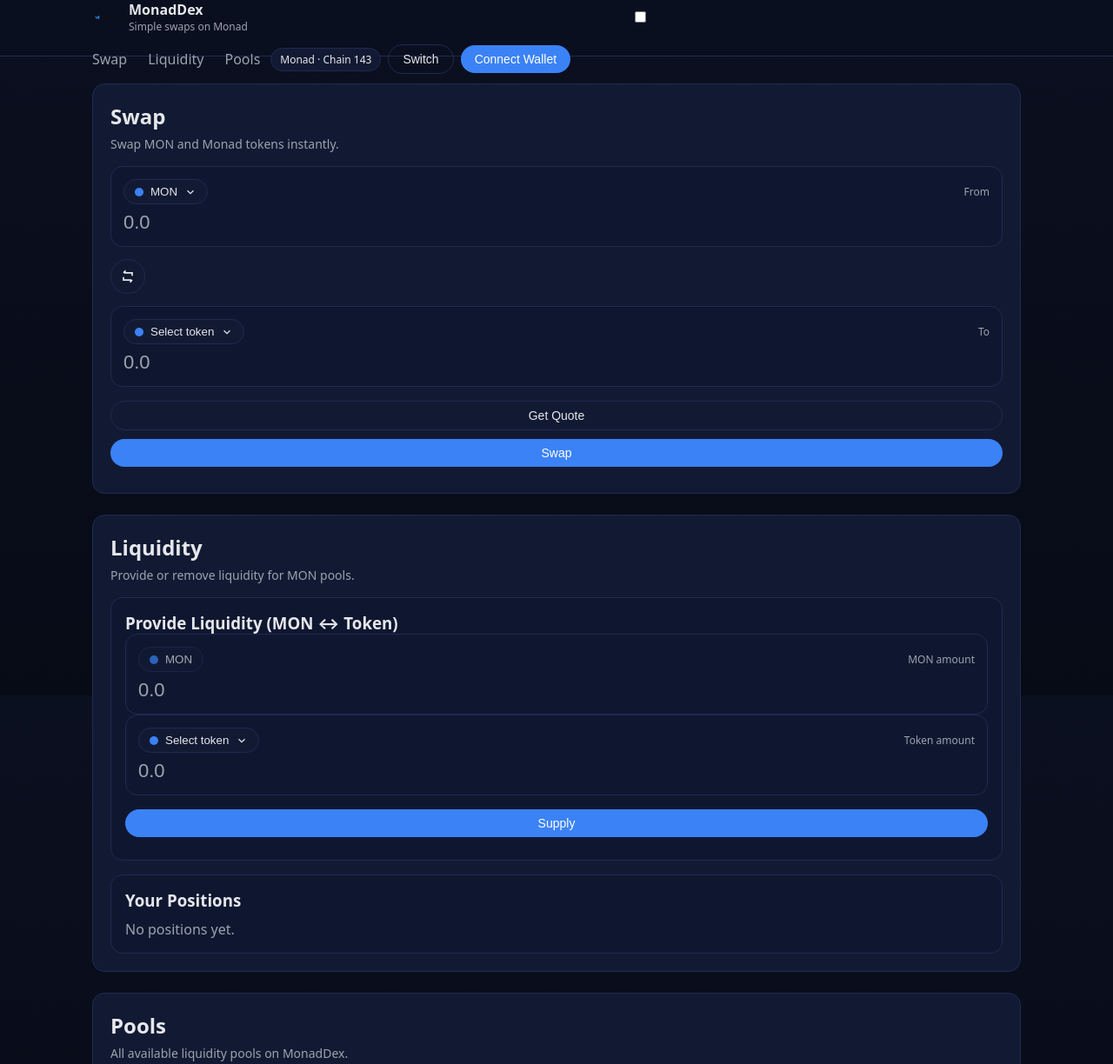
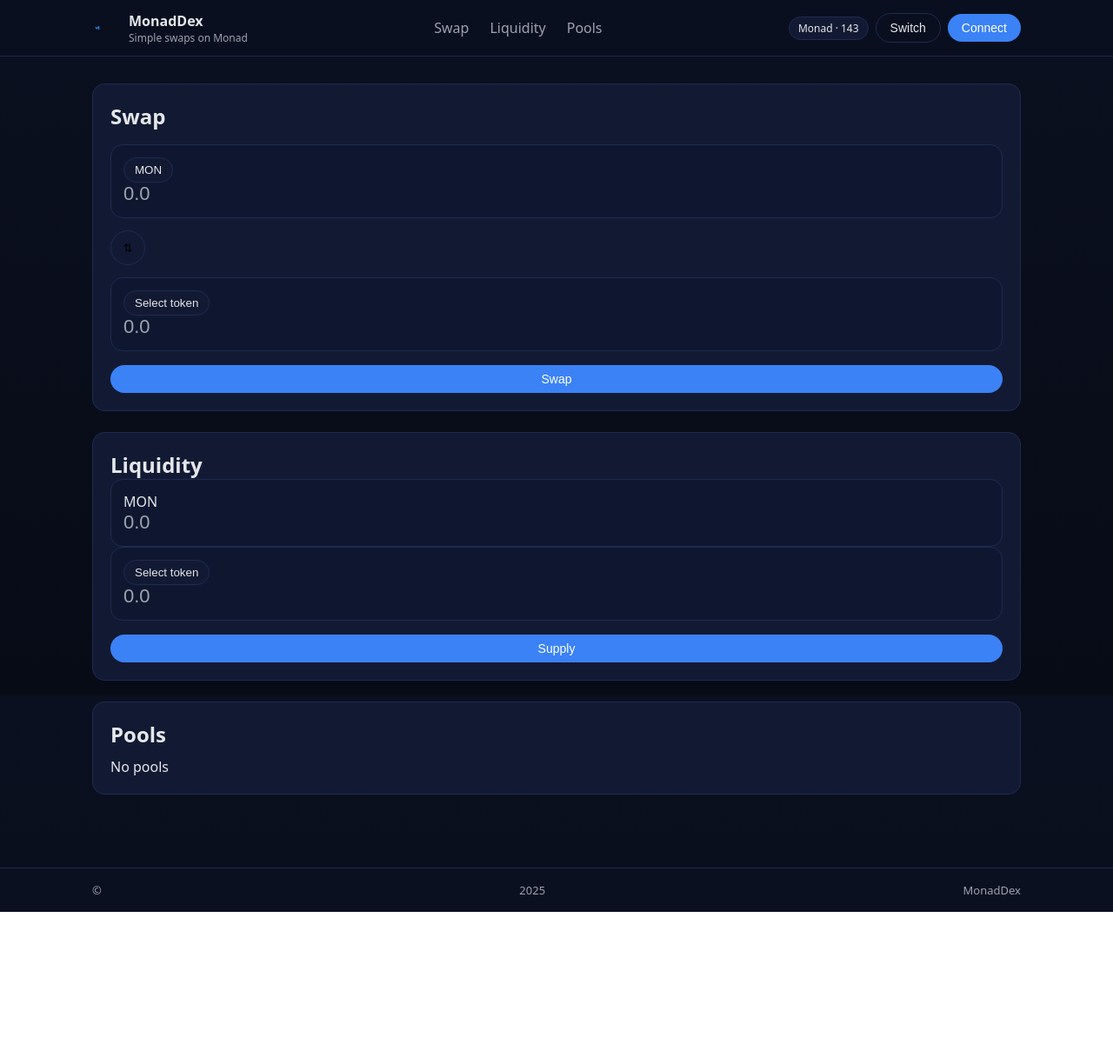
Before and after one commit to MonadDex/app, a plain HTML site: page index.html in a window 1280 px wide. Shown: the top 1224 px of the page at 87% size. After the commit the page ends 1049 px from the top, so only its background shows below. Drawn offline with nearby package versions, Linux system fonts and the light colour scheme.

Commit message:
Update index.html

```diff
--- a/index.html
+++ b/index.html
@@ -1,261 +1,124 @@
 <!doctype html>
 <html lang="en">
 <head>
-  <!-- Basic -->
   <meta charset="utf-8" />
   <meta name="viewport" content="width=device-width,initial-scale=1" />
 
-  <!-- Title -->
   <title>MonadDex — Simple swaps on Monad</title>
-  <meta name="description" content="MonadDex — Permissionless DEX on Monad. Create pools, provide liquidity, and swap MON ↔ Tokens." />
-  <meta name="theme-color" content="#0B1020" />
+  <meta name="description" content="MonadDex — Permissionless DEX on Monad" />
 
-  <!-- Logo -->
   <link rel="icon" type="image/png" href="logo.png">
   <link rel="apple-touch-icon" href="logo.png">
 
-  <!-- Open Graph -->
-  <meta property="og:title" content="MonadDex — Simple swaps on Monad" />
-  <meta property="og:description" content="Create pools, provide liquidity, and swap MON ↔ Tokens." />
-  <meta property="og:image" content="logo.png" />
-  <meta property="og:type" content="website" />
-
-  <!-- MonadDex Config -->
-  <meta name="monaddex-factory-address" content="0xd0b770b70bd984B16eDC81537b74a7C11E25d3B6" />
-  <meta name="monaddex-router-address" content="0x974a22EECcbb3965368b8Ecad7C3a1e89ae0bf6E" />
-  <meta name="monaddex-wmon-address" content="0x3bd359C1119dA7Da1D913D1C4D2B7c461115433A" />
-  <meta name="monaddex-chain-id" content="143" />
-  <meta name="monaddex-rpc" content="https://rpc.monad.xyz" />
-
-  <!-- Styles -->
   <link rel="stylesheet" href="style.css" />
 
-  <!-- Ethers -->
-  <script src="https://cdn.jsdelivr.net/npm/ethers@6.13.2/dist/ethers.umd.min.js" defer></script>
-
-  <!-- App -->
-  <script src="app.js?v=1" type="module" defer></script>
+  <!-- ethers v6 -->
+  <script src="https://cdn.jsdelivr.net/npm/ethers@6.13.2/dist/ethers.umd.min.js"></script>
+  <script src="app.js" defer></script>
 </head>
 
 <body>
 
-<!-- ===================== HEADER ===================== -->
 <header class="vx-header">
   <div class="vx-container header-grid">
-
-    <a class="brand" href="#" aria-label="MonadDex Home">
-      <img src="logo.png" alt="MonadDex" width="32" height="32" />
+    <div class="brand">
+      <img src="logo.png" width="32" />
       <div class="brand-text">
-        <span class="brand-name">MonadDex</span>
+        <b>MonadDex</b>
         <span class="tagline">Simple swaps on Monad</span>
       </div>
-    </a>
+    </div>
 
-    <!-- Mobile nav -->
-    <input type="checkbox" id="navToggle" class="nav-toggle" aria-label="Toggle menu">
-    <label for="navToggle" class="burger" aria-label="Menu">
-      <span></span><span></span><span></span>
-    </label>
-
-    <!-- Navigation -->
     <nav class="top-nav">
-      <a href="#swap" class="tab-link">Swap</a>
-      <a href="#liquidity" class="tab-link">Liquidity</a>
-      <a href="#pools" class="tab-link">Pools</a>
+      <a href="#swap">Swap</a>
+      <a href="#liquidity">Liquidity</a>
+      <a href="#pools">Pools</a>
     </nav>
 
-    <!-- Actions -->
     <div class="header-actions">
-      <span id="networkBadge" class="badge">Monad · Chain 143</span>
+      <span class="badge">Monad · 143</span>
       <button id="switchNetworkBtn" class="btn ghost">Switch</button>
-      <button id="connectBtn" class="btn primary">Connect Wallet</button>
+      <button id="connectBtn" class="btn primary">Connect</button>
     </div>
-
   </div>
 </header>
 
-<!-- ===================== MAIN ===================== -->
 <main class="vx-main vx-container">
 
-  <!-- ========== SWAP ========== -->
-  <section id="swap" class="view-section visible-by-default card">
-    <div class="card-header">
+<!-- SWAP -->
+<section id="swap" class="card">
   <h2>Swap</h2>
-      <p class="sub">Swap MON and Monad tokens instantly.</p>
+
+  <div class="swap-grid">
+    <div class="swap-box">
+      <button id="swap_from_token_btn" class="token-btn">
+        <span id="swap_from_symbol">MON</span>
+      </button>
+      <input id="swap_from_amount" class="amount-input" placeholder="0.0">
     </div>
 
-    <div class="swap-grid">
+    <button id="swap_flip_btn" class="flip-btn">⇅</button>
 
-      <!-- FROM -->
     <div class="swap-box">
-        <div class="token-row">
-          <button id="swap_from_token_btn" class="token-btn">
-            <span class="token-dot"></span>
-            <span id="swap_from_symbol">MON</span>
-            <svg viewBox="0 0 24 24" class="chev"><path d="M6 9l6 6 6-6"/></svg>
+      <button id="swap_to_token_btn" class="token-btn">
+        <span id="swap_to_symbol">Select token</span>
       </button>
-          <span class="muted mini">From</span>
+      <input id="swap_to_amount" class="amount-input" placeholder="0.0" disabled>
     </div>
-
-        <input id="swap_from_amount"
-               class="amount-input"
-               type="text"
-               inputmode="decimal"
-               placeholder="0.0" />
-      </div>
-
-      <!-- FLIP -->
-      <button id="swap_flip_btn" class="flip-btn" aria-label="Flip">
-        <svg viewBox="0 0 24 24">
-          <path d="M7 7h11v4M6 7l3-3m8 13H6v-4m9 7l3-3"/>
-        </svg>
-      </button>
-
-      <!-- TO -->
-      <div class="swap-box">
-        <div class="token-row">
-          <button id="swap_to_token_btn" class="token-btn">
-            <span class="token-dot"></span>
-            <span id="swap_to_symbol">Select token</span>
-            <svg viewBox="0 0 24 24" class="chev"><path d="M6 9l6 6 6-6"/></svg>
-          </button>
-          <span class="muted mini">To</span>
-        </div>
-
-        <input id="swap_to_amount"
-               class="amount-input"
-               type="text"
-               placeholder="0.0"
-               readonly />
-      </div>
-
   </div>
 
   <div class="actions">
-      <button id="sw_quoteBtn" class="btn ghost">Get Quote</button>
     <button id="swap_execute_btn" class="btn primary">Swap</button>
-      <div id="sw_status" class="status"></div>
+  </div>
+</section>
+
+<!-- LIQUIDITY -->
+<section id="liquidity" class="card">
+  <h2>Liquidity</h2>
+
+  <div class="swap-box">
+    <div>MON</div>
+    <input id="liq_mon_amount" class="amount-input" placeholder="0.0">
   </div>
 
-    <!-- Token Picker FROM -->
-    <div id="picker_from" class="picker hide">
-      <div class="picker-card">
-        <div class="picker-head">
-          <h3>Select a token</h3>
-          <button class="picker-close" data-close="#picker_from">×</button>
-        </div>
-        <input id="picker_from_search" class="picker-search" placeholder="Search or paste token address" />
-        <ul id="picker_from_list" class="picker-list"></ul>
-      </div>
-    </div>
-
-    <!-- Token Picker TO -->
-    <div id="picker_to" class="picker hide">
-      <div class="picker-card">
-        <div class="picker-head">
-          <h3>Select a token</h3>
-          <button class="picker-close" data-close="#picker_to">×</button>
-        </div>
-        <input id="picker_to_search" class="picker-search" placeholder="Search or paste token address" />
-        <ul id="picker_to_list" class="picker-list"></ul>
-      </div>
-    </div>
-
-  </section>
-
-  <!-- ========== LIQUIDITY ========== -->
-  <section id="liquidity" class="view-section card">
-    <div class="card-header">
-      <h2>Liquidity</h2>
-      <p class="sub">Provide or remove liquidity for MON pools.</p>
-    </div>
-
-    <div class="subcard">
-      <h3>Provide Liquidity (MON ↔ Token)</h3>
-
-      <div class="two-cols">
-
-        <!-- MON -->
-        <div class="liq-box">
-          <div class="token-row">
-            <button class="token-btn" disabled>
-              <span class="token-dot"></span>
-              <span>MON</span>
+  <div class="swap-box">
+    <button id="liq_token_btn" class="token-btn">
+      <span id="liq_token_symbol">Select token</span>
     </button>
-            <span class="muted mini">MON amount</span>
-          </div>
-          <input id="liq_mon_amount" class="amount-input" type="number" placeholder="0.0" />
-        </div>
-
-        <!-- TOKEN -->
-        <div class="liq-box">
-          <div class="token-row">
-            <button id="liq_token_btn" class="token-btn">
-              <span class="token-dot"></span>
-              <span id="liq_token_symbol">Select token</span>
-              <svg viewBox="0 0 24 24" class="chev"><path d="M6 9l6 6 6-6"/></svg>
-            </button>
-            <span class="muted mini">Token amount</span>
-          </div>
-          <input id="liq_token_amount" class="amount-input" type="number" placeholder="0.0" />
-        </div>
-
+    <input id="liq_token_amount" class="amount-input" placeholder="0.0">
   </div>
 
   <div class="actions">
     <button id="liq_supply_btn" class="btn primary">Supply</button>
-        <div id="liq_status" class="status"></div>
-      </div>
-
-      <!-- Token Picker Liquidity -->
-      <div id="picker_liq" class="picker hide">
-        <div class="picker-card">
-          <div class="picker-head">
-            <h3>Select a token</h3>
-            <button class="picker-close" data-close="#picker_liq">×</button>
-          </div>
-          <input id="picker_liq_search" class="picker-search" placeholder="Search or paste token address" />
-          <ul id="picker_liq_list" class="picker-list"></ul>
-        </div>
-      </div>
-
-    </div>
-
-    <!-- Positions -->
-    <div class="subcard">
-      <h3>Your Positions</h3>
-      <div id="positions_list" class="pool-list">
-        <div class="muted">No positions yet.</div>
-      </div>
   </div>
 </section>
 
-  <!-- ========== POOLS ========== -->
-  <section id="pools" class="view-section card">
-    <div class="card-header">
+<!-- POOLS -->
+<section id="pools" class="card">
   <h2>Pools</h2>
-      <p class="sub">All available liquidity pools on MonadDex.</p>
-    </div>
-
-    <div id="pools_list" class="pool-list">
-      <div class="muted">No pools found.</div>
-    </div>
+  <div id="pools_list" class="pool-list">No pools</div>
 </section>
 
 </main>
 
-<!-- ===================== FOOTER ===================== -->
 <footer class="vx-footer">
   <div class="vx-container">
-    <span>© <span id="year"></span> MonadDex</span>
-    <a href="#" target="_blank">Docs</a>
-    <a href="#" target="_blank">GitHub</a>
-    <a href="#" target="_blank">Explorer</a>
+    © <span id="year"></span> MonadDex
   </div>
 </footer>
 
-<!-- Toast -->
 <div id="toast" class="toast"></div>
+
+<!-- Pickers -->
+<div id="picker_from" class="picker hide">
+  <input id="picker_from_search" placeholder="Token address">
+</div>
+<div id="picker_to" class="picker hide">
+  <input id="picker_to_search" placeholder="Token address">
+</div>
+<div id="picker_liq" class="picker hide">
+  <input id="picker_liq_search" placeholder="Token address">
+</div>
 
 </body>
 </html>
```
Lines whose indentation alone changed are shown as unchanged.
